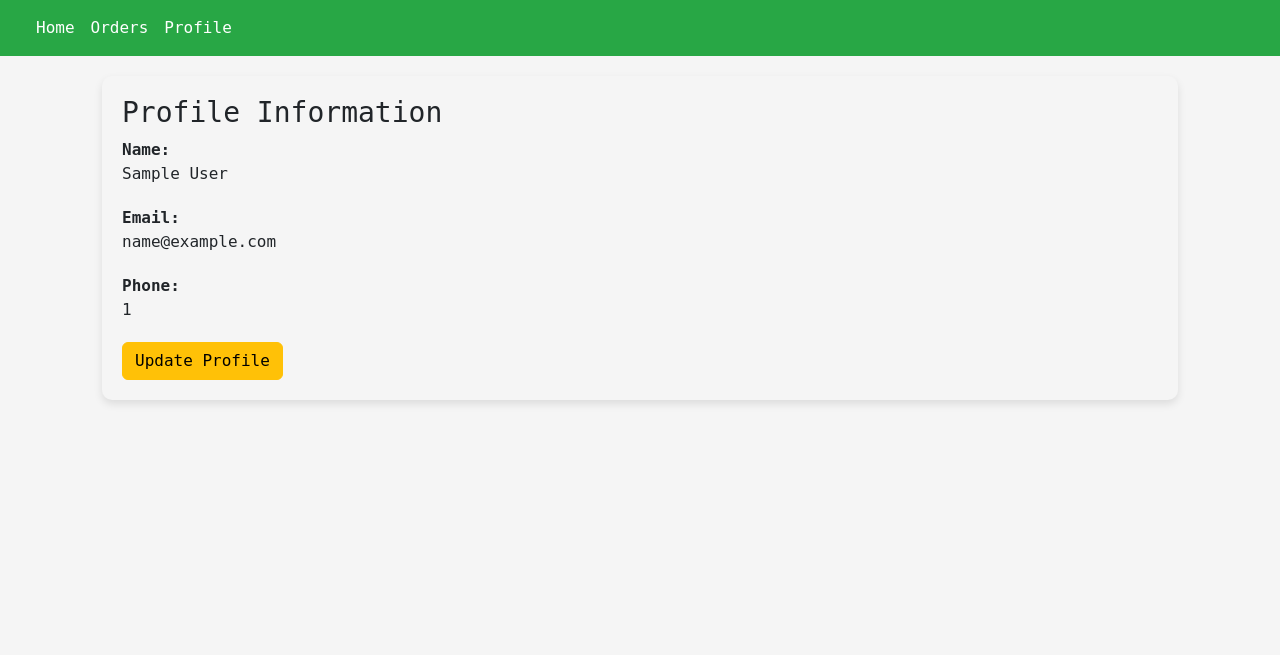
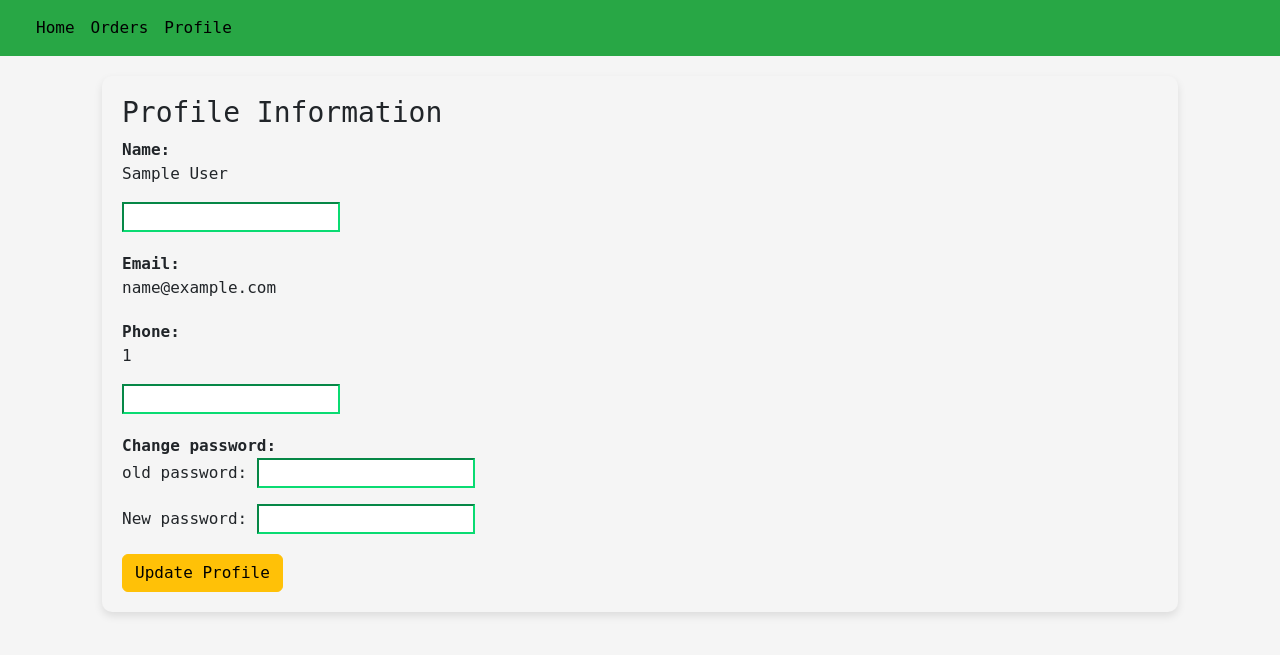
Before and after one commit to sadib520/easy_laundry, a Django app: page /dashboard/profile in a window 1280 px wide. Shown: the top 655 px of the page. Run offline with Django 5.2, Linux system fonts and the light colour scheme; a user stored in the database is signed in; tables that the repository leaves empty hold one stand-in row (values such as "Sample post"); parts of the project's set-up code (start-up, migrations or seed data) failed here and were passed over.

Commit message:
profile update functionality added

```diff
--- a/vp/dashboard/urls.py
+++ b/vp/dashboard/urls.py
@@ -5,5 +5,6 @@ urlpatterns = [
     path('dashboard/', views.dashboard, name = 'dash_path'),
     path('dashboard/order', views.order, name='order_path'),
     path('dashboard/profile', views.profile, name='profile_path'),
+    path('dashboard/profile/update_info', views.update_profile_info, name='update_path'),
 
 ]
--- a/vp/dashboard/views.py
+++ b/vp/dashboard/views.py
@@ -1,4 +1,6 @@
-from django.shortcuts import render
+from django.shortcuts import render, get_object_or_404
+from django.http import JsonResponse, HttpResponse
+from django.contrib.auth.hashers import make_password
 from django.contrib.auth.decorators import login_required
 from login.models import custom_user
 
@@ -7,7 +9,7 @@ from login.models import custom_user
 # Create your views here.
 @login_required
 def dashboard(request):
-    # user = request.user #*this is the currently logged in user. it is django's built i user model, but if you use a custom user model, it will be an instance of that custom model.
+    # user = request.user #*this is the currently logged in user. it is django's built in user model, but if you use a custom user model, it will be an instance of that custom model.
     email = request.user.email
     user_name = custom_user.objects.raw('select id, name from login_custom_user where email = %s', [email])   #!returns a queryset
     name = None
@@ -33,3 +35,29 @@ def profile(request):
         number = user.number
         break
     return render(request, 'dash/profile.html', {'name': name, 'number': number, 'email': email})
+
+
+def update_profile_info(request):
+    if request.method == 'POST':
+        #retrieve form info
+        name = request.POST.get('name')
+        number = request.POST.get('number')
+        oldpass = request.POST.get('oldpass')
+        newpass = request.POST.get('newpass')
+
+        res = {
+            "msg": "Credentials changed successfully!"
+        }
+
+        email = request.user.email
+        obj = get_object_or_404(custom_user, email=email)
+        if name:
+            obj.name = name
+        if number:
+            obj.number = number
+        if oldpass and newpass:
+            obj.password = make_password(newpass)
+        obj.save()
+        return JsonResponse(res)
+
+    return render(request, 'dash/profile.html')
--- a/vp/login/views.py
+++ b/vp/login/views.py
@@ -24,7 +24,6 @@ def log_in_page(request):
             </div>
         </div>
             '''
-
 
         if user is not None:
             login(request, user)
--- a/vp/templates/dash/dash.html
+++ b/vp/templates/dash/dash.html
@@ -15,7 +15,8 @@
       background-color: #28a745; /* Green color */
     }
     .navbar-brand, .nav-link {
-      color: white !important;
+      color: white;
+      color: black;
     }
     .card {
       margin: 10px 0;
@@ -32,7 +33,7 @@
       <div class="collapse navbar-collapse" id="navbarNav">
         <ul class="navbar-nav">
           <li class="nav-item">
-            <a class="nav-link active" href="{%url 'dash_path'%}">Home</a>
+            <a class="nav-link" href="{%url 'dash_path'%}">Home</a>
           </li>
           <li class="nav-item">
             <a class="nav-link" href="{%url 'order_path'%}">Orders</a>
--- a/vp/templates/dash/order.html
+++ b/vp/templates/dash/order.html
@@ -15,7 +15,8 @@
       background-color: #28a745; /* Green color */
     }
     .navbar-brand, .nav-link {
-      color: white !important;
+      color: white;
+      color: black;
     }
     .card {
       margin: 10px 0;
@@ -32,7 +33,7 @@
       <div class="collapse navbar-collapse" id="navbarNav">
         <ul class="navbar-nav">
           <li class="nav-item">
-            <a class="nav-link active" href="{%url 'dash_path'%}">Home</a>
+            <a class="nav-link" href="{%url 'dash_path'%}">Home</a>
           </li>
           <li class="nav-item">
             <a class="nav-link" href="{%url 'order_path'%}">Orders</a>
--- a/vp/templates/dash/profile.html
+++ b/vp/templates/dash/profile.html
@@ -1,5 +1,6 @@
 <!DOCTYPE html>
 <html lang="en">
+
 <head>
   <meta charset="UTF-8">
   <meta name="viewport" content="width=device-width, initial-scale=1.0">
@@ -11,15 +12,22 @@
       font-family: Fira Code, monospace;
       background-color: whitesmoke;
     }
+
     .navbar {
-      background-color: #28a745; /* Green color */
+      background-color: #28a745;
+      /* Green color */
     }
-    .navbar-brand, .nav-link {
-      color: white !important;
+
+    .navbar-brand,
+    .nav-link {
+      color: white;
+      color: black;
     }
+
     .card {
       margin: 10px 0;
     }
+
     .profile-section {
       margin: 20px;
       background-color: whitesmoke;
@@ -27,25 +35,37 @@
       border-radius: 10px;
       box-shadow: 0px 4px 8px rgba(0, 0, 0, 0.1);
     }
+
     .profile-info {
       margin-bottom: 20px;
     }
+
     .profile-info label {
       font-weight: bold;
     }
+
+    input[type="text"]{
+      border-color: rgb(10, 219, 114);
+      outline: none;
+
+    }
+
+
   </style>
 </head>
+
 <body>
   <nav class="navbar navbar-expand-lg navbar-dark">
     <div class="container-fluid">
       <a class="navbar-brand" href="#"></a>
-      <button class="navbar-toggler" type="button" data-bs-toggle="collapse" data-bs-target="#navbarNav" aria-controls="navbarNav" aria-expanded="false" aria-label="Toggle navigation">
+      <button class="navbar-toggler" type="button" data-bs-toggle="collapse" data-bs-target="#navbarNav"
+        aria-controls="navbarNav" aria-expanded="false" aria-label="Toggle navigation">
         <span class="navbar-toggler-icon"></span>
       </button>
       <div class="collapse navbar-collapse" id="navbarNav">
         <ul class="navbar-nav">
           <li class="nav-item">
-            <a class="nav-link active" href="{% url 'dash_path' %}">Home</a>
+            <a class="nav-link" href="{% url 'dash_path' %}">Home</a>
           </li>
           <li class="nav-item">
             <a class="nav-link" href="{% url 'order_path' %}">Orders</a>
@@ -58,29 +78,42 @@
     </div>
   </nav>
 
+
+  <form action="{%url 'update_path'%}" method="post">
+    {% csrf_token %}
     <div class="container">
-
       <div class="profile-section">
         <h3>Profile Information</h3>
+
         <div class="profile-info">
           <label for="name">Name:</label>
           <p id="name">{{ name }}</p>
+          <input type="text" name="name">
         </div>
+
         <div class="profile-info">
           <label for="email">Email:</label>
           <p id="email">{{ email }}</p>
         </div>
+
         <div class="profile-info">
           <label for="phone">Phone:</label>
           <p id="phone">{{ number }}</p>
+          <input type="text" name="number">
+
         </div>
 
-      <!-- Update Button -->
-      <form action="#" method="get">
+        <div class="profile-info">
+          <label for="phone">Change password:</label>
+          <p >old password: <input type="text" name="oldpass"></p>
+          <p >New password: <input type="text" name="newpass"></p>
+        </div>
+
         <button type="submit" class="btn btn-warning">Update Profile</button>
+
   </form>
-    </div>
-  </div>
+
+
 
   <script>
     function handleAction(action) {
@@ -90,4 +123,5 @@
 
   <script src="https://cdn.jsdelivr.net/npm/bootstrap@5.3.0/dist/js/bootstrap.bundle.min.js"></script>
 </body>
+
 </html>
--- a/vp/templates/landing/home.html
+++ b/vp/templates/landing/home.html
@@ -93,7 +93,9 @@
             <a class="nav-link active" href="{% url 'login_path' %}">Login</a>
           </li>
           <li class="nav-item">
+            <button type="button" style="background-color: lightgrey; height: 40px;">
             <a class="nav-link active" href="{% url 'login_path' %}">Schedule a Pickup</a>
+            </button>
           </li>
         </ul>
         <form class="d-flex" role="search" method="POST" action="{% url 'postal_path' %}" style="padding-left: 20px;">
--- a/vp/templates/reg.html
+++ b/vp/templates/reg.html
@@ -81,7 +81,6 @@
         input[type="text"]:focus,
         input[type="email"]:focus,
         input[type="password"]:focus {
-            border-color: #2e8bc0;
             border-color: rgb(10, 219, 114);
             outline: none;
             background-color: #fff;
```
Also changed, not shown: folderico-green.ico (added). Lines whose indentation alone changed are shown as unchanged.
